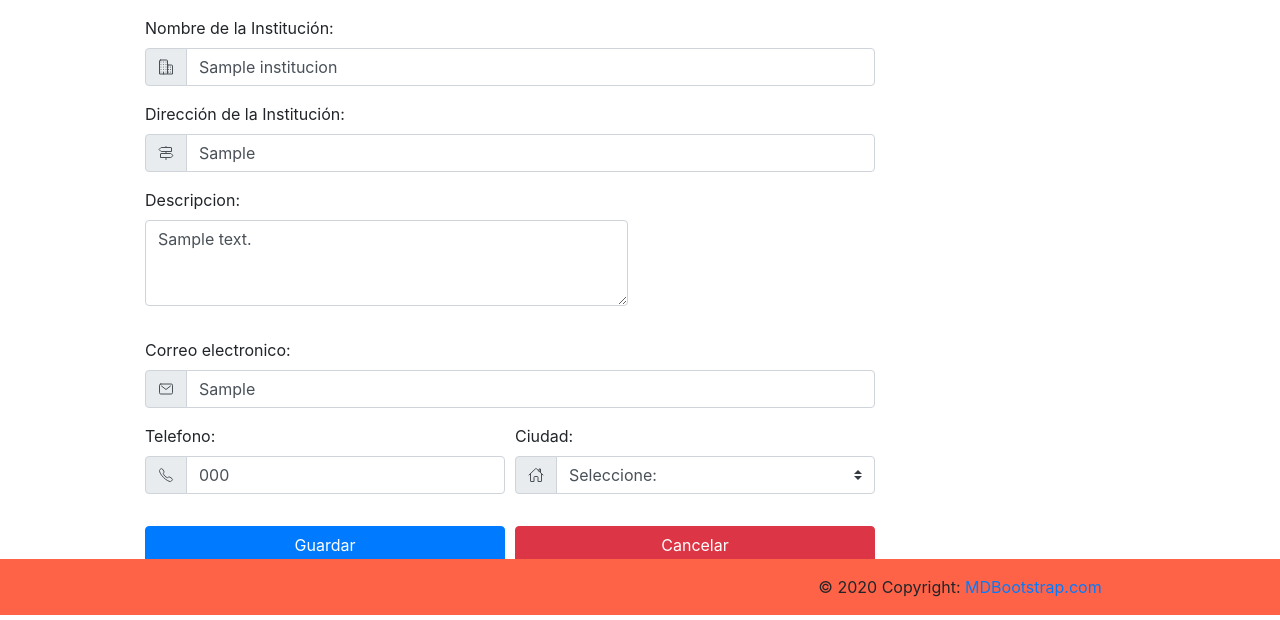
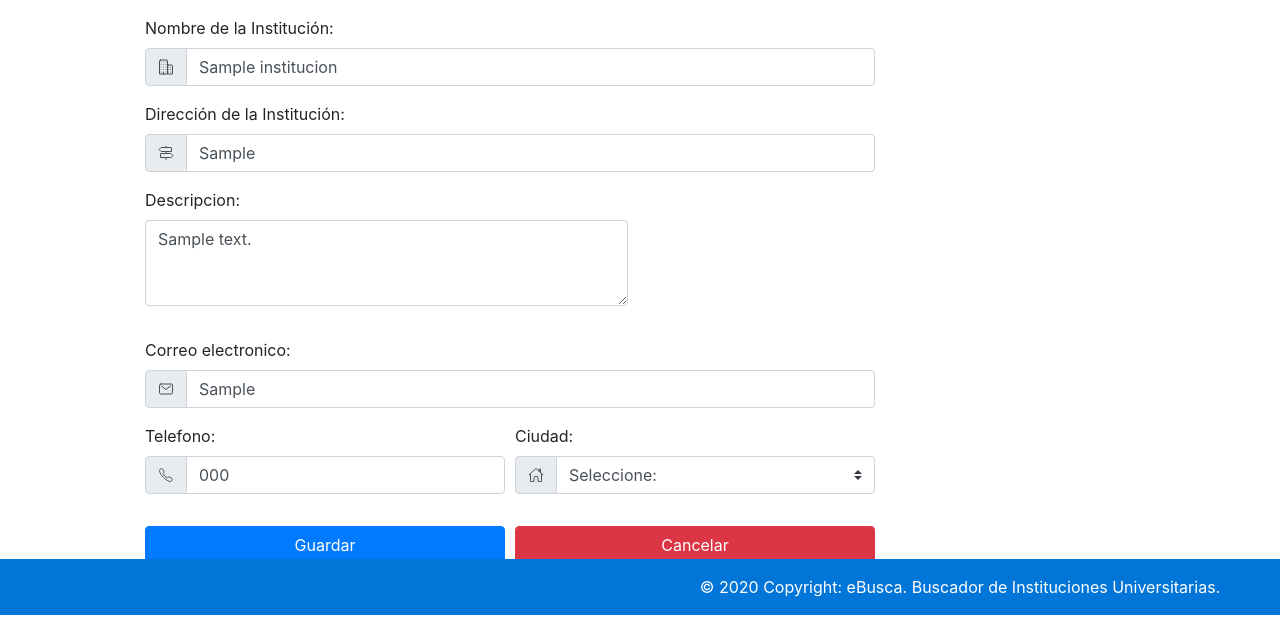
Before and after one commit to seergioveera/eBusca, a PHP site: page /views/institution/edit.php?id=1 in a window 1280 px wide. Shown: the part 185-805 px from the top of the page. Run offline with PHP 8.4, Linux system fonts and the light colour scheme; tables that the repository leaves empty or names only in its code hold one stand-in row (values such as "Sample post"); data that the repository does not hold is empty; some libraries are stand-ins or nearby versions.

Commit message:
se arreglaron los botones de cancelar

```diff
--- a/index.php
+++ b/index.php
@@ -112,9 +112,9 @@
     </div>
     <hr>
     </div>
-    <footer class="page-footer font-small blue" style="margin-top: 15px;">
-        <div class="footer-copyright text-center py-3">© 2020 Copyright:
-            <a href="https://mdbootstrap.com/"> MDBootstrap.com</a>
+    <footer class="page-footer font-small blue" style="margin-top: 15px; background-color:#0275d8;">
+        <div class="footer-copyright text-center py-3 text-white">© 2020 Copyright:
+            <a href="#" class="text-white"> eBusca. Buscador de Instituciones Universitarias.</a>
         </div>
     </footer>
     <script src="js/jquery-3.5.1.min.js"></script>
--- a/views/admin/index.php
+++ b/views/admin/index.php
@@ -192,9 +192,9 @@
         </section>
     </div> -->
 
-    <footer class="page-footer font-small blue" style="margin-top: 15px;">
-        <div class="footer-copyright text-center py-3">© 2020 Copyright:
-            <a href="https://mdbootstrap.com/"> MDBootstrap.com</a>
+    <footer class="page-footer font-small blue" style="margin-top: 15px; background-color:#0275d8;">
+        <div class="footer-copyright text-center py-3 text-white">© 2020 Copyright:
+            <a href="#" class="text-white"> eBusca. Buscador de Instituciones Universitarias.</a>
         </div>
     </footer>
 
--- a/views/career/create.php
+++ b/views/career/create.php
@@ -200,9 +200,9 @@ $mysqli = new mysqli('localhost', 'root', '', 'ebusca');
     </form>
 
 
-    <footer class="page-footer font-small blue" style="position: fixed; bottom: 0; width: 150%;">
-        <div class="footer-copyright text-center py-3">© 2020 Copyright:
-            <a href="https://mdbootstrap.com/"> MDBootstrap.com</a>
+    <footer class="page-footer font-small blue" style="position: fixed; bottom: 0; width: 150%; background-color:#0275d8;">
+        <div class="footer-copyright text-center py-3 text-white">© 2020 Copyright:
+            <a href="#" class="text-white"> eBusca. Buscador de Instituciones Universitarias.</a>
         </div>
     </footer>
     <script src="../../js/jquery-3.5.1.min.js"></script>
--- a/views/career/edit.php
+++ b/views/career/edit.php
@@ -198,7 +198,7 @@ $mysqli = new mysqli('localhost', 'root', '', 'ebusca');
                                 </small>
                             </div>
                             <div class="col-md-6">
-                                <a href="../user/index.php"><button class="btn btn-block btn-danger">Cancelar</button></a>
+                                <button class="btn btn-block btn-danger"><a href="../user/index.php" class="text-white" style="text-decoration: none;">Cancelar</a></button>
                                 <small id="" class="form-text text-muted text-lg-center">Los datos cancelados no se pueden recuperar.
                                 </small>
                             </div>
--- a/views/home/login.php
+++ b/views/home/login.php
@@ -107,9 +107,9 @@ $mysqli = new mysqli('localhost', 'root', '', 'eBusca');
             </div>
         </div>
     </div>
-    <footer class="page-footer font-small blue" style="position: absolute; bottom: 0; width: 100%;;">
-        <div class="footer-copyright text-center py-3">© 2020 Copyright:
-            <a href="https://mdbootstrap.com/"> MDBootstrap.com</a>
+    <footer class="page-footer font-small blue" style="position: fixed; bottom: 0; width: 150%; background-color:#0275d8;">
+        <div class="footer-copyright text-center py-3 text-white">© 2020 Copyright:
+            <a href="#" class="text-white"> eBusca. Buscador de Instituciones Universitarias.</a>
         </div>
     </footer>
     <script src="../../js/jquery-3.5.1.min.js"></script>
--- a/views/home/register.php
+++ b/views/home/register.php
@@ -188,9 +188,9 @@ $mysqli = new mysqli('localhost', 'root', '', 'ebusca');
     </div>
 
     </div>
-    <footer class="page-footer font-small blue" style="position: fixed; bottom: 0; width: 150%;">
-        <div class="footer-copyright text-center py-3">© 2020 Copyright:
-            <a href="https://mdbootstrap.com/"> MDBootstrap.com</a>
+    <footer class="page-footer font-small blue" style="position: fixed; bottom: 0; width: 150%; background-color:#0275d8;">
+        <div class="footer-copyright text-center py-3 text-white">© 2020 Copyright:
+            <a href="#" class="text-white"> eBusca. Buscador de Instituciones Universitarias.</a>
         </div>
     </footer>
     <script src="../../js/jquery-3.5.1.min.js"></script>
--- a/views/information/listInstitution.php
+++ b/views/information/listInstitution.php
@@ -57,9 +57,9 @@ $mysqli = new mysqli('localhost', 'root', '', 'eBusca');
             </div>
         </div>
     </div>
-    <footer class="page-footer font-small blue" style="position: fixed; bottom: 0; width: 150%;">
-        <div class="footer-copyright text-center py-3">© 2020 Copyright:
-            <a href="https://mdbootstrap.com/"> MDBootstrap.com</a>
+    <footer class="page-footer font-small blue" style="position: fixed; bottom: 0; width: 150%; background-color:#0275d8;">
+        <div class="footer-copyright text-center py-3 text-white">© 2020 Copyright:
+            <a href="#" class="text-white"> eBusca. Buscador de Instituciones Universitarias.</a>
         </div>
     </footer>
 
--- a/views/information2/career.php
+++ b/views/information2/career.php
@@ -58,6 +58,9 @@ $mysqli = new mysqli('localhost', 'root', '', 'ebusca');
                     </li>
                     <li class="nav-item text-lowercase  active content-center">
                         <a class="nav-link lead " href="../user2/edit.php">Editar datos</a>
+                    </li>
+                    <li class="nav-item text-lowercase  active content-center">
+                        <a class="nav-link lead " href="sugerir.php">Sugererencias</a>
                     </li>
                     <li>
 
--- a/views/institution/create.php
+++ b/views/institution/create.php
@@ -142,9 +142,9 @@ $mysqli = new mysqli('localhost', 'root', '', 'ebusca');
     </form>
 
 
-    <footer class="page-footer font-small blue" style="position: fixed; bottom: 0; width: 150%;">
-        <div class="footer-copyright text-center py-3">© 2020 Copyright:
-            <a href="https://mdbootstrap.com/"> MDBootstrap.com</a>
+    <footer class="page-footer font-small blue" style="position: fixed; bottom: 0; width: 150%; background-color:#0275d8;">
+        <div class="footer-copyright text-center py-3 text-white">© 2020 Copyright:
+            <a href="#" class="text-white"> eBusca. Buscador de Instituciones Universitarias.</a>
         </div>
     </footer>
     <script src="../../js/jquery-3.5.1.min.js"></script>
--- a/views/institution/edit.php
+++ b/views/institution/edit.php
@@ -117,8 +117,8 @@ if ($fila = mysqli_fetch_array($sql)) {
                                             <ion-icon name="home-outline"></ion-icon>
                                         </label>
                                     </div>
-                                    <select class="browser-default custom-select" name="ciudad">
-                                        <option value="0">Seleccione:</option>
+                                    <select class="browser-default custom-select" name="ciudad" required>
+                                        <option value="0" required>Seleccione:</option>
                                         <?php
                                         $query = $mysqli->query("SELECT * FROM ciudad ORDER BY nombre ASC");
                                         while ($valores = mysqli_fetch_array($query)) {
@@ -140,10 +140,8 @@ if ($fila = mysqli_fetch_array($sql)) {
                                 </small>
                             </div>
                             <div class="col-md-6">
-                                <button type="submit" class="btn btn-block btn-danger">Cancelar</button>
-                                <small id="" class="form-text text-muted text-lg-center">Los datos cancelados
- no se pueden
-                                    recuperar.
+                            <button class="btn btn-block btn-danger"><a href="../user/index.php" class="text-white" style="text-decoration: none;">Cancelar</a></button>
+                                <small id="" class="form-text text-muted text-lg-center">Los datos cancelados no se pueden recuperar.
                                 </small>
                             </div>
                         </div>
@@ -154,9 +152,9 @@ if ($fila = mysqli_fetch_array($sql)) {
             </div>
         </div>
     </div>
-    <footer class="page-footer font-small blue" style="position: fixed; bottom: 0; width: 150%;">
-        <div class="footer-copyright text-center py-3">© 2020 Copyright:
-            <a href="https://mdbootstrap.com/"> MDBootstrap.com</a>
+    <footer class="page-footer font-small blue" style="position: fixed; bottom: 0; width: 150%; background-color:#0275d8;">
+        <div class="footer-copyright text-center py-3 text-white">© 2020 Copyright:
+            <a href="#" class="text-white"> eBusca. Buscador de Instituciones Universitarias.</a>
         </div>
     </footer>
     <script src="../../js/jquery-3.5.1.min.js"></script>
--- a/views/institution/list.php
+++ b/views/institution/list.php
@@ -29,9 +29,9 @@ $mysqli = new mysqli('localhost', 'root', '', 'eBusca');
             </div>
         </div>
     </div>
-    <footer class="page-footer font-small blue" style="position: fixed; bottom: 0; width: 150%;">
-        <div class="footer-copyright text-center py-3">© 2020 Copyright:
-            <a href="https://mdbootstrap.com/"> MDBootstrap.com</a>
+    <footer class="page-footer font-small blue" style="position: fixed; bottom: 0; width: 150%; background-color:#0275d8;">
+        <div class="footer-copyright text-center py-3 text-white">© 2020 Copyright:
+            <a href="#" class="text-white"> eBusca. Buscador de Instituciones Universitarias.</a>
         </div>
     </footer>
 
--- a/views/user/index.php
+++ b/views/user/index.php
@@ -139,9 +139,9 @@
     </div>
     <hr>
     </div>
-    <footer class="page-footer font-small blue" style="margin-top: 15px;">
-        <div class="footer-copyright text-center py-3">© 2020 Copyright:
-            <a href="https://mdbootstrap.com/"> MDBootstrap.com</a>
+    <footer class="page-footer font-small blue" style="margin-top: 15px; background-color:#0275d8;">
+        <div class="footer-copyright text-center py-3 text-white">© 2020 Copyright:
+            <a href="#" class="text-white"> eBusca. Buscador de Instituciones Universitarias.</a>
         </div>
     </footer>
     <script src="../../js/jquery-3.5.1.min.js"></script>
--- a/views/user/sugerencias.php
+++ b/views/user/sugerencias.php
@@ -29,9 +29,9 @@ $mysqli = new mysqli('localhost', 'root', '', 'eBusca');
             </div>
         </div>
     </div>
-    <footer class="page-footer font-small blue" style="position: fixed; bottom: 0; width: 150%;">
-        <div class="footer-copyright text-center py-3">© 2020 Copyright:
-            <a href="https://mdbootstrap.com/"> MDBootstrap.com</a>
+    <footer class="page-footer font-small blue" style="position: fixed; bottom: 0; width: 150%; background-color:#0275d8;">
+        <div class="footer-copyright text-center py-3 text-white">© 2020 Copyright:
+            <a href="#" class="text-white"> eBusca. Buscador de Instituciones Universitarias.</a>
         </div>
     </footer>
 
--- a/views/user2/edit.php
+++ b/views/user2/edit.php
@@ -154,9 +154,9 @@ $mysqli = new mysqli('localhost', 'root', '', 'eBusca');
         </div>
     </div>
     </div>
-    <footer class="page-footer font-small blue" style="position: fixed; bottom: 0; width: 150%;">
-        <div class="footer-copyright text-center py-3">© 2020 Copyright:
-            <a href="https://mdbootstrap.com/"> MDBootstrap.com</a>
+    <footer class="page-footer font-small blue" style="position: fixed; bottom: 0; width: 150%; background-color:#0275d8;">
+        <div class="footer-copyright text-center py-3 text-white">© 2020 Copyright:
+            <a href="#" class="text-white"> eBusca. Buscador de Instituciones Universitarias.</a>
         </div>
     </footer>
     <script src="../../js/jquery-3.5.1.min.js"></script>
--- a/views/user2/index.php
+++ b/views/user2/index.php
@@ -127,9 +127,9 @@
     </div>
     <hr>
     </div>
-    <footer class="page-footer font-small blue" style="margin-top: 15px;">
-        <div class="footer-copyright text-center py-3">© 2020 Copyright:
-            <a href="https://mdbootstrap.com/"> MDBootstrap.com</a>
+    <footer class="page-footer font-small blue" style="margin-top: 15px; background-color:#0275d8;">
+        <div class="footer-copyright text-center py-3 text-white">© 2020 Copyright:
+            <a href="#" class="text-white"> eBusca. Buscador de Instituciones Universitarias.</a>
         </div>
     </footer>
     <script src="js/jquery-3.5.1.min.js"></script>
```
Also changed, not shown: views/information/listCareer.php (+4 -6 lines), views/information2/listCareer.php (+6 -3 lines), views/information2/listInstitution.php (+6 -3 lines), views/user/edit.php (+4 -4 lines), views/user2/sugerir.php (+5 -5 lines).
